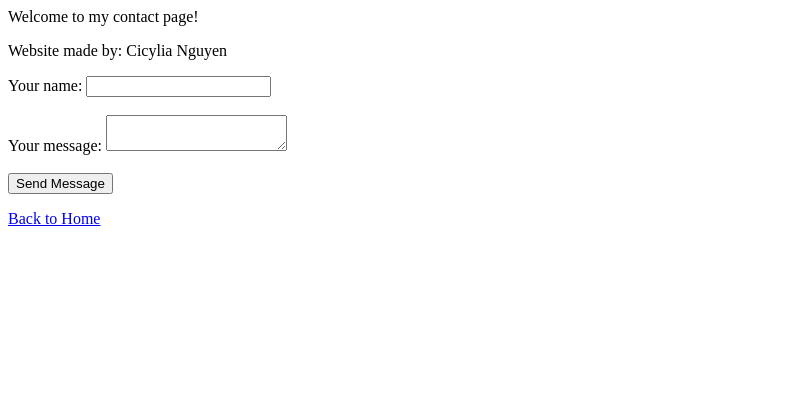
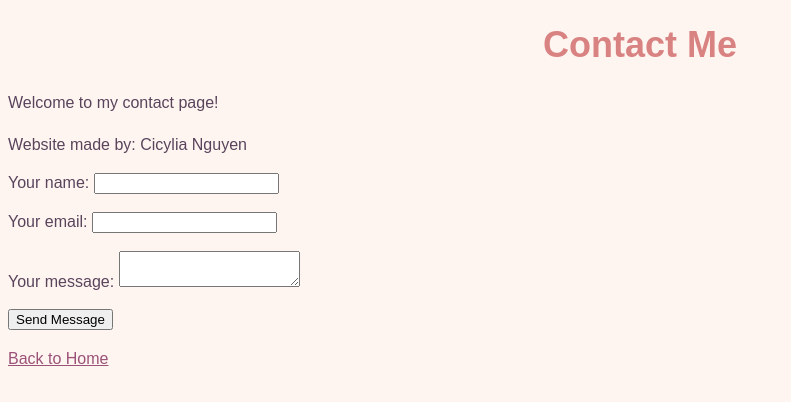
Before and after one commit to cicylia-hash/my-halloween-website, a plain HTML site: page contact.html in a window 1280 px wide. Shown: the whole page, without its empty margins (0-791 px from the left). Drawn offline with Linux system fonts and the light colour scheme.

Commit message:
Update contact.html

```diff
--- a/contact.html
+++ b/contact.html
@@ -1,9 +1,24 @@
+<!DOCTYPE html>
+<html>
+<head>
+  <title>Contact | A Little Spooky</title>
+  <link rel="stylesheet" href="style.css">
+</head>
+
+<body>
+  <h1>Contact Me</h1>
+
   <p>Welcome to my contact page!</p>
   <p>Website made by: Cicylia Nguyen</p>
 
-<form>
+  <form action="https://formspree.io/f/mwlvndlv" method="POST">
     <label for="name">Your name:</label>
     <input type="text" id="name" name="name" required>
+
+    <br><br>
+
+    <label for="email">Your email:</label>
+    <input type="email" id="email" name="email" required>
 
     <br><br>
 
```
Lines whose indentation alone changed are shown as unchanged.
